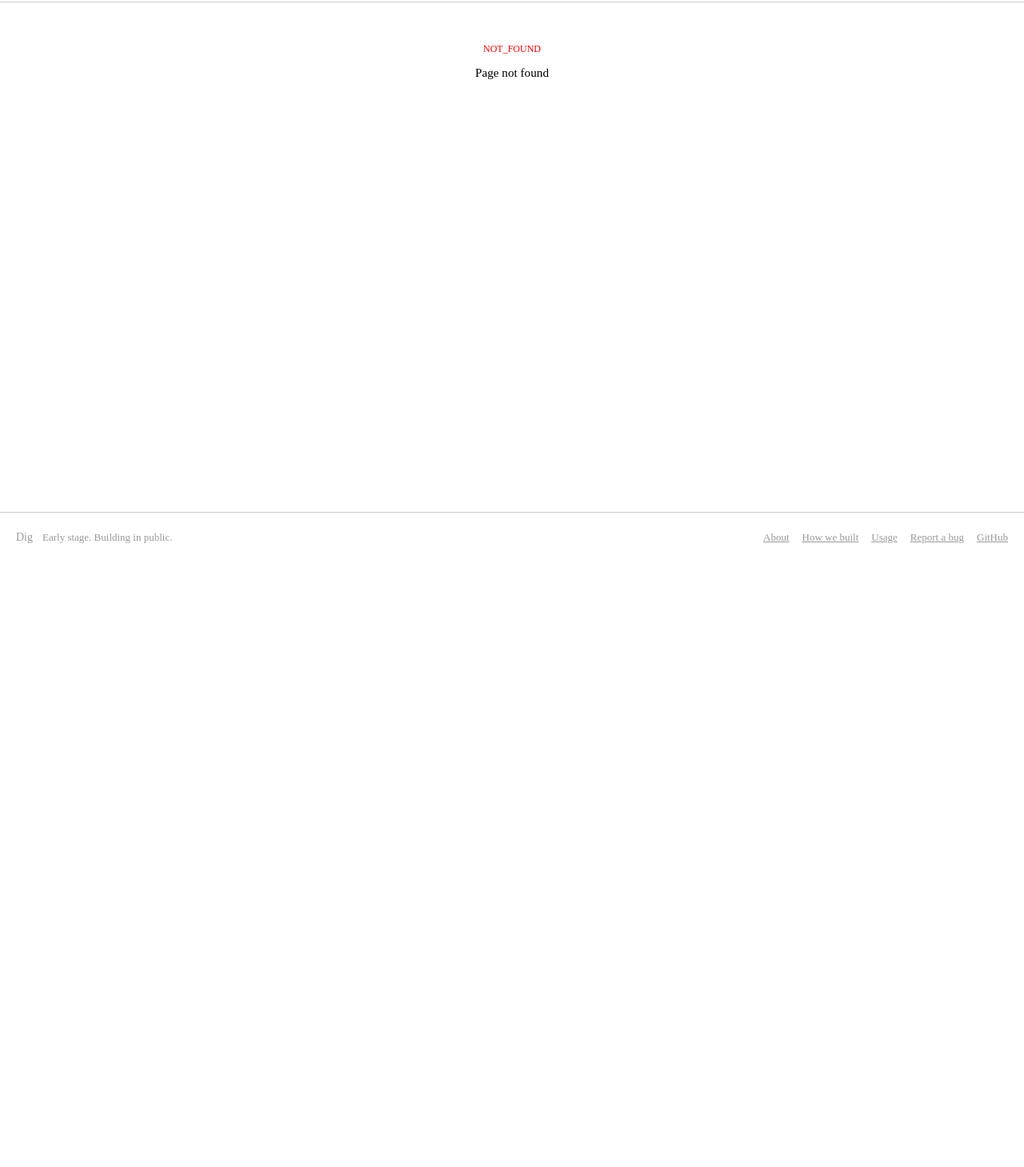
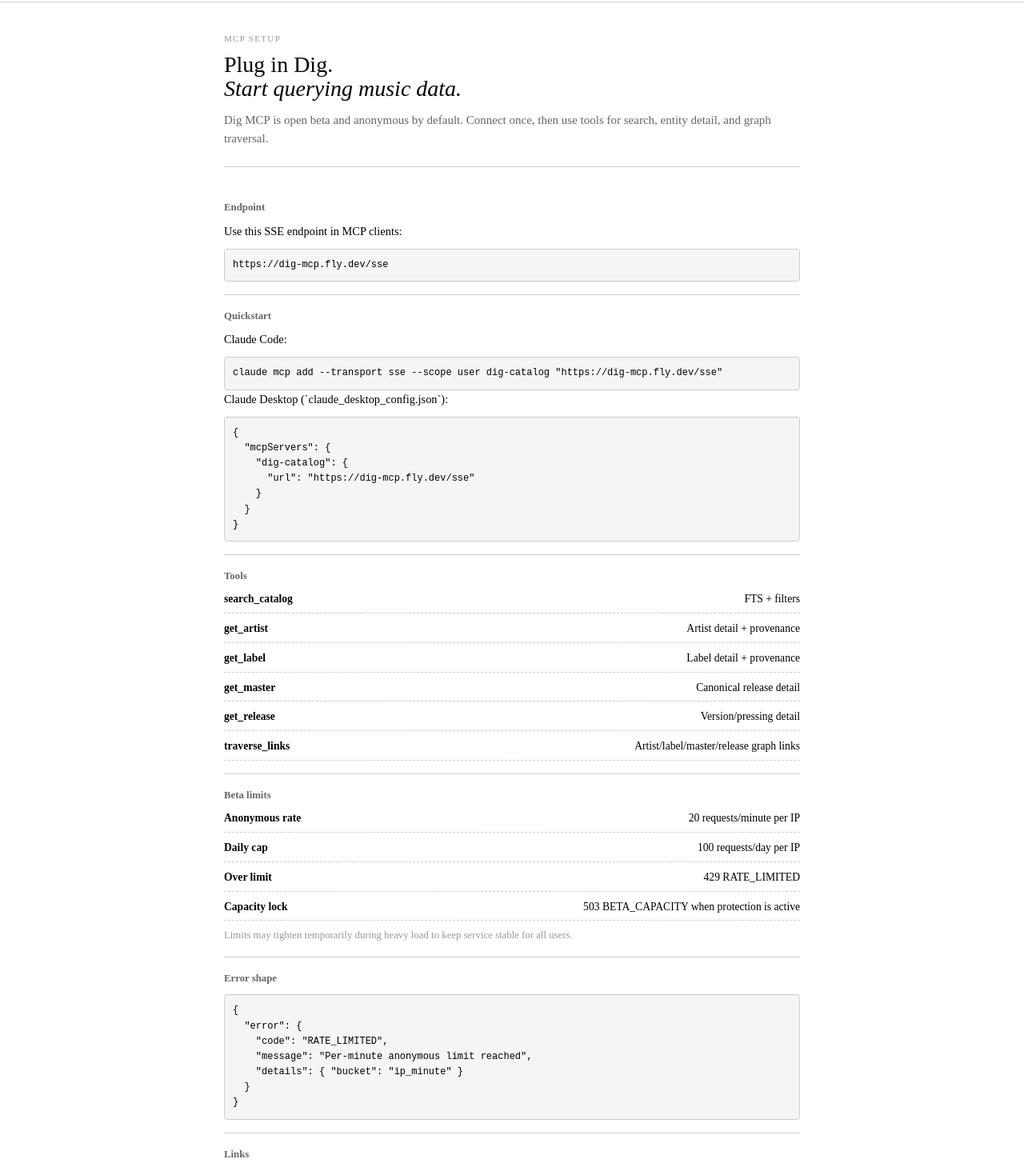
Before and after one commit to b1rdmania/dig, a Next.js app in the folder apps/web/: page /mcp in a window 1280 px wide. Before the commit this address had no page. Shown: the part 40-1499 px from the top of the page at 80% size. Before the commit the page ends 800 px from the top, so only its background shows below. Built offline with nearby package versions, Linux system fonts and the light colour scheme.

Commit message:
feat: add canonical mcp setup page and staged seo roadmap

```diff
--- /dev/null
+++ b/apps/web/src/app/mcp/page.module.css
@@ -0,0 +1,109 @@
+.page {
+  max-width: var(--max-width);
+  margin: 0 auto;
+  padding: 20px 0 40px;
+}
+
+.hero {
+  margin-bottom: 24px;
+  padding-bottom: 24px;
+  border-bottom: 1px solid var(--line);
+}
+
+.eyebrow {
+  font-size: 11px;
+  text-transform: uppercase;
+  letter-spacing: 0.12em;
+  color: var(--fg-faint);
+  margin-bottom: 8px;
+}
+
+.title {
+  font-size: 28px;
+  font-weight: normal;
+  line-height: 1.1;
+  margin-bottom: 12px;
+}
+
+.title em {
+  font-style: italic;
+}
+
+.lede {
+  color: var(--fg-muted);
+  font-size: 15px;
+  line-height: 1.5;
+}
+
+.section {
+  padding: 16px 0;
+  border-bottom: 1px solid var(--line);
+}
+
+.heading {
+  font-size: 0.8rem;
+  font-weight: bold;
+  color: var(--fg-muted);
+  margin-bottom: 8px;
+}
+
+.copy {
+  font-size: 0.9rem;
+  color: var(--fg);
+  line-height: 1.6;
+}
+
+.code {
+  margin-top: 10px;
+  background: var(--surface);
+  border: 1px solid var(--line);
+  border-radius: 4px;
+  padding: 10px;
+  overflow-x: auto;
+  color: var(--fg);
+  font-size: 12px;
+}
+
+.list {
+  display: grid;
+  gap: 8px;
+  margin: 8px 0 0;
+}
+
+.item {
+  display: flex;
+  justify-content: space-between;
+  gap: 10px;
+  border-bottom: 1px dashed var(--line);
+  padding-bottom: 6px;
+  font-size: 0.85rem;
+}
+
+.item strong {
+  color: var(--fg);
+}
+
+.note {
+  margin-top: 8px;
+  font-size: 0.8rem;
+  color: var(--fg-faint);
+}
+
+.links {
+  display: flex;
+  flex-wrap: wrap;
+  gap: 0.4rem;
+}
+
+.link {
+  font-size: 0.75rem;
+  border: 1px solid var(--line);
+  border-radius: 2px;
+  color: var(--link);
+  padding: 0.2rem 0.5rem;
+  text-decoration: none;
+}
+
+.link:hover {
+  background: var(--surface);
+}
--- /dev/null
+++ b/apps/web/src/app/mcp/page.tsx
@@ -0,0 +1,98 @@
+import type { Metadata } from "next";
+import Link from "next/link";
+import styles from "./page.module.css";
+
+export const metadata: Metadata = {
+  title: "MCP Setup — dig",
+  description: "Connect Dig MCP in under a minute. Endpoint, tools, limits, and error behavior.",
+};
+
+export default function McpPage() {
+  return (
+    <div className={styles.page}>
+      <section className={styles.hero}>
+        <p className={styles.eyebrow}>MCP Setup</p>
+        <h1 className={styles.title}>
+          Plug in Dig.<br />
+          <em>Start querying music data.</em>
+        </h1>
+        <p className={styles.lede}>
+          Dig MCP is open beta and anonymous by default. Connect once, then use tools for search, entity detail, and
+          graph traversal.
+        </p>
+      </section>
+
+      <section className={styles.section}>
+        <h2 className={styles.heading}>Endpoint</h2>
+        <p className={styles.copy}>Use this SSE endpoint in MCP clients:</p>
+        <pre className={styles.code}>https://dig-mcp.fly.dev/sse</pre>
+      </section>
+
+      <section className={styles.section}>
+        <h2 className={styles.heading}>Quickstart</h2>
+        <p className={styles.copy}>Claude Code:</p>
+        <pre className={styles.code}>
+{`claude mcp add --transport sse --scope user dig-catalog "https://dig-mcp.fly.dev/sse"`}
+        </pre>
+        <p className={styles.copy}>Claude Desktop (`claude_desktop_config.json`):</p>
+        <pre className={styles.code}>
+{`{
+  "mcpServers": {
+    "dig-catalog": {
+      "url": "https://dig-mcp.fly.dev/sse"
+    }
+  }
+}`}
+        </pre>
+      </section>
+
+      <section className={styles.section}>
+        <h2 className={styles.heading}>Tools</h2>
+        <div className={styles.list}>
+          <div className={styles.item}><strong>search_catalog</strong><span>FTS + filters</span></div>
+          <div className={styles.item}><strong>get_artist</strong><span>Artist detail + provenance</span></div>
+          <div className={styles.item}><strong>get_label</strong><span>Label detail + provenance</span></div>
+          <div className={styles.item}><strong>get_master</strong><span>Canonical release detail</span></div>
+          <div className={styles.item}><strong>get_release</strong><span>Version/pressing detail</span></div>
+          <div className={styles.item}><strong>traverse_links</strong><span>Artist/label/master/release graph links</span></div>
+        </div>
+      </section>
+
+      <section className={styles.section}>
+        <h2 className={styles.heading}>Beta limits</h2>
+        <div className={styles.list}>
+          <div className={styles.item}><strong>Anonymous rate</strong><span>20 requests/minute per IP</span></div>
+          <div className={styles.item}><strong>Daily cap</strong><span>100 requests/day per IP</span></div>
+          <div className={styles.item}><strong>Over limit</strong><span>429 RATE_LIMITED</span></div>
+          <div className={styles.item}><strong>Capacity lock</strong><span>503 BETA_CAPACITY when protection is active</span></div>
+        </div>
+        <p className={styles.note}>
+          Limits may tighten temporarily during heavy load to keep service stable for all users.
+        </p>
+      </section>
+
+      <section className={styles.section}>
+        <h2 className={styles.heading}>Error shape</h2>
+        <pre className={styles.code}>
+{`{
+  "error": {
+    "code": "RATE_LIMITED",
+    "message": "Per-minute anonymous limit reached",
+    "details": { "bucket": "ip_minute" }
+  }
+}`}
+        </pre>
+      </section>
+
+      <section className={styles.section}>
+        <h2 className={styles.heading}>Links</h2>
+        <div className={styles.links}>
+          <Link href="/usage" className={styles.link}>Usage</Link>
+          <Link href="/progress" className={styles.link}>Progress</Link>
+          <Link href="/about" className={styles.link}>About</Link>
+          <a href="https://github.com/b1rdmania/dig" target="_blank" rel="noreferrer" className={styles.link}>GitHub</a>
+        </div>
+      </section>
+    </div>
+  );
+}
--- a/apps/web/src/components/Footer.tsx
+++ b/apps/web/src/components/Footer.tsx
@@ -10,6 +10,7 @@
       </div>
       <div className={styles.links}>
         <Link href="/about" className={styles.link}>About</Link>
+        <Link href="/mcp" className={styles.link}>MCP setup</Link>
         <Link href="/progress" className={styles.link}>How we built</Link>
         <Link href="/usage" className={styles.link}>Usage</Link>
         <Link href="/feedback" className={styles.link}>Report a bug</Link>
```
Also changed, not shown: 1 other file (tests, documents, lock files or other folders).
